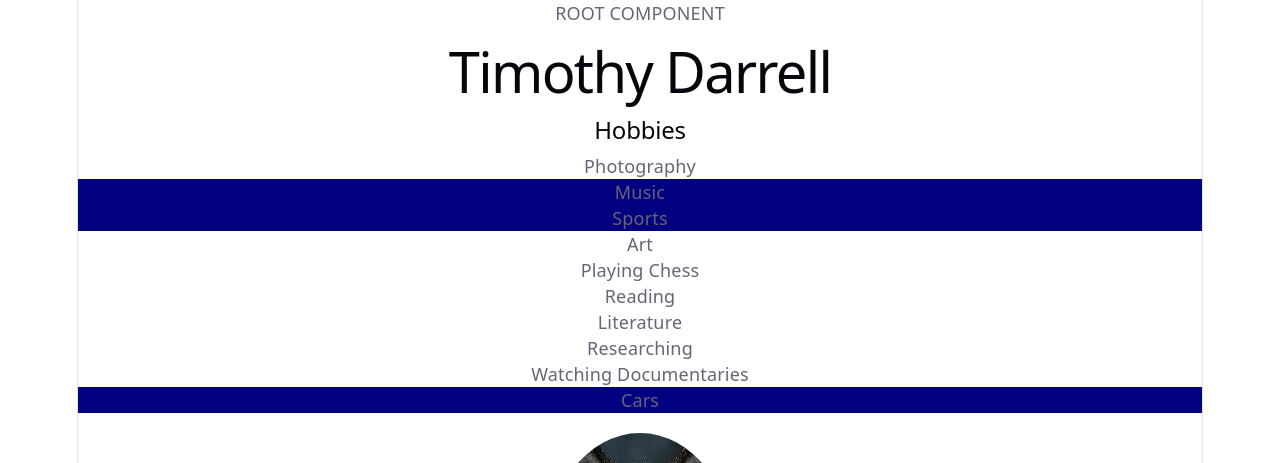
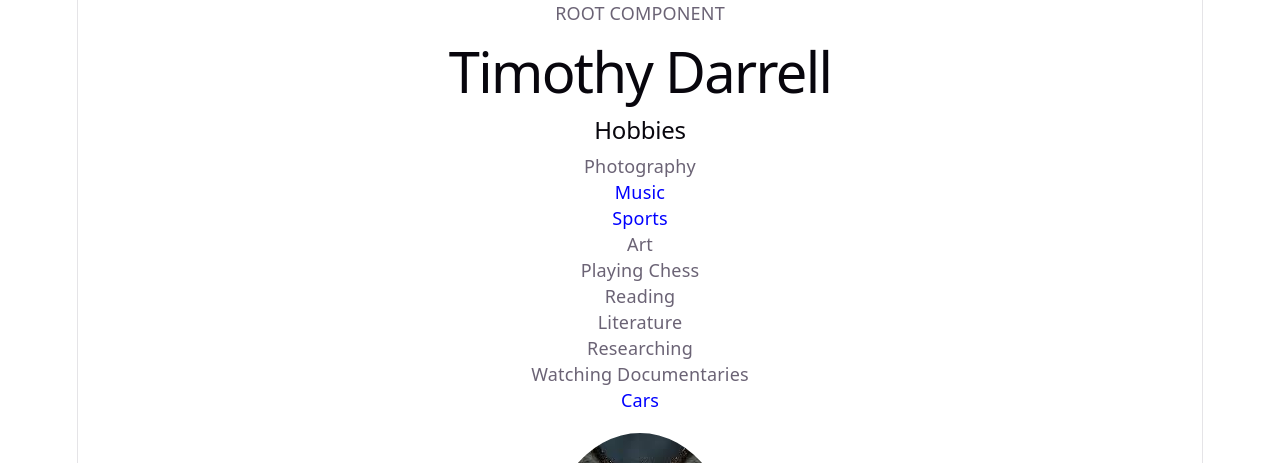
Before and after one commit to timothydarrell14-glitch/react-101, a React (Vite) app: page / in a window 1280 px wide. Shown: the top 463 px of the page. Built offline with nearby package versions, Linux system fonts and the light colour scheme.

Commit message:
refactor: update color properties for Music, Sports, and Cars sections; clean up Hobbies component code

```diff
--- a/src/App.css
+++ b/src/App.css
@@ -194,13 +194,13 @@ img {
 }
 
 #Music {
-  background-color: navy;
+  color: blue;
 }
 
 #Sports {
-  background-color: navy;
+  color: blue;
 }
 
 #Cars {
-  background-color: navy;
+  color: blue;
 }
--- a/src/components/Hobbies.jsx
+++ b/src/components/Hobbies.jsx
@@ -13,4 +13,22 @@ function Hobbies(props) {
     )
 }
 
-export default Hobbies
+// let list = ["Photography", "Music", "Sports", "Art", "Playing Chess", "Reading", "Literature", "Researching", "Watching Documentaries", "Cars"]
+
+// class Hobbies {
+//     constructor(){
+//         this.hobby = list;
+//     }
+// }
+
+// display(){
+//     return (
+//         <h1>My Hobbies</h1>
+//         <ul>
+//             <li>{}</li>
+//         </ul>
+//     )
+// }
+
+
+export default  Hobbies
```
